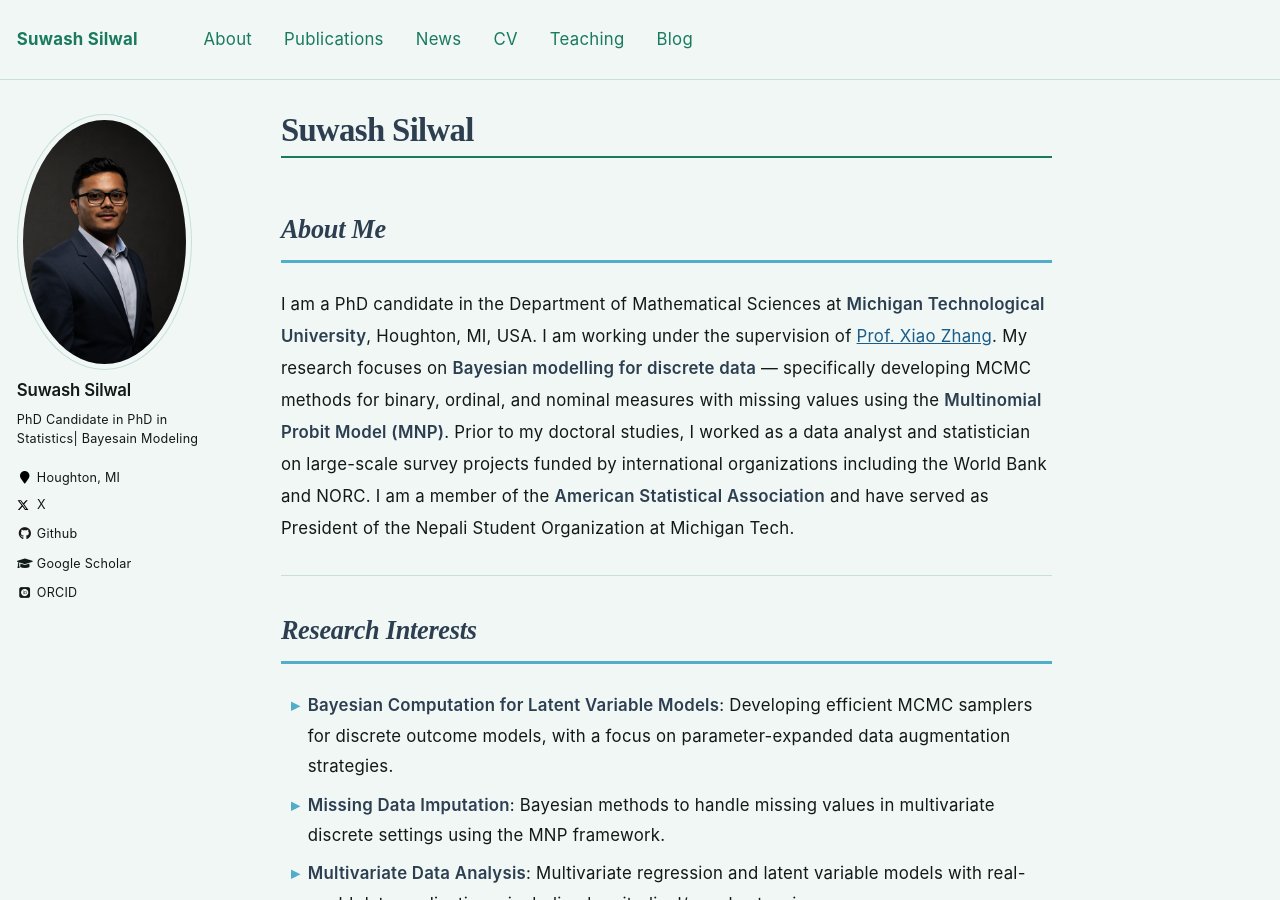
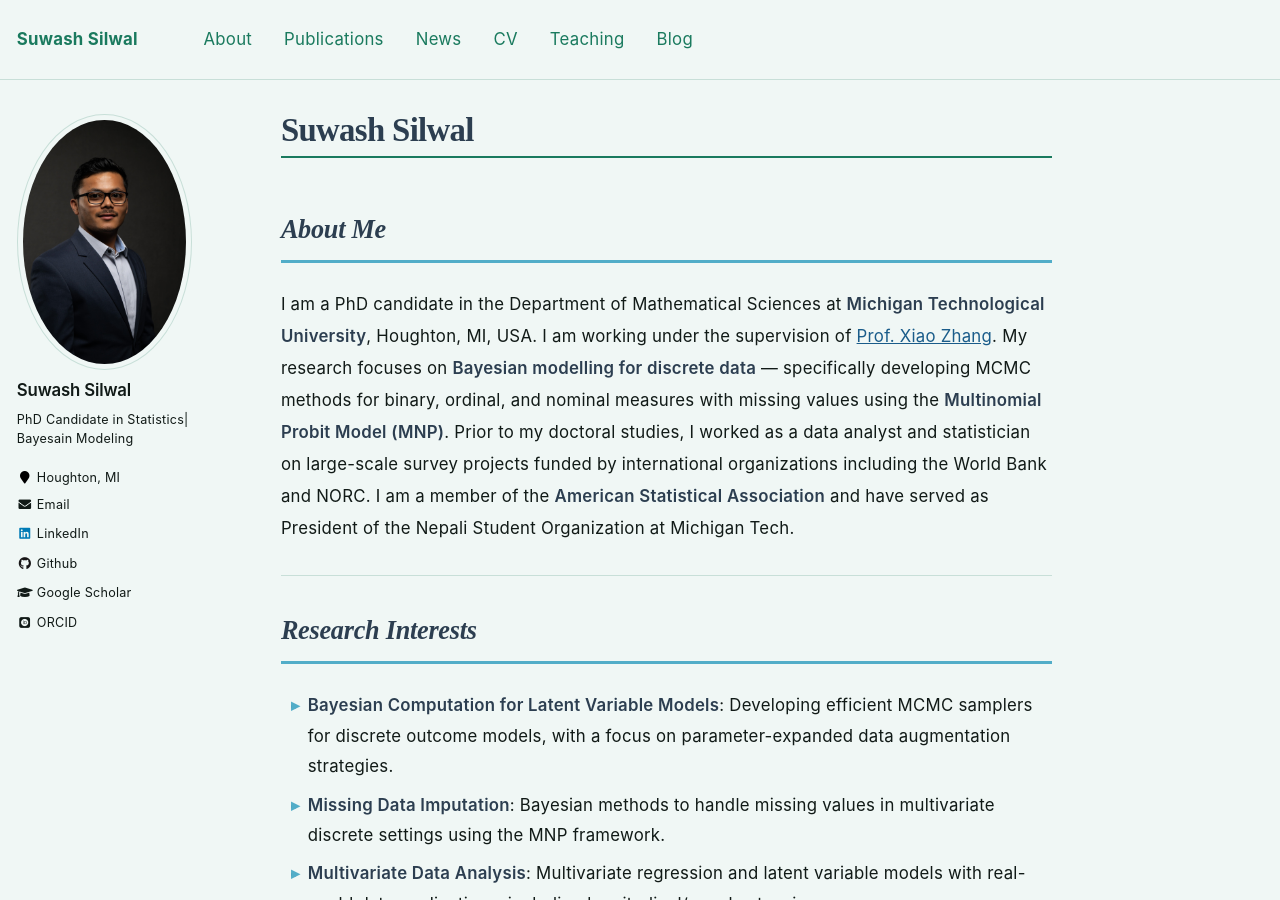
Before and after one commit to ssilwal050/ssilwal050.github.io, a Jekyll site: the page built from _pages/about.md, in a window 1280 px wide and 900 px high. Built offline with Jekyll 4.4.1, drawn with Linux system fonts in a browser that asks for light colours; some web fonts are replaced; part of the change alters nothing that is shown.

Commit message:
update profile

```diff
--- a/_config.yml
+++ b/_config.yml
@@ -10,7 +10,7 @@ locale                   : "en-US"
 title                    : "Suwash Silwal"
 title_separator          : "-"
 name                     : &name "Suwash Silwal"
-description              : &description "PhD Candidate in Statistics at Michigan Technological University | Research in Deep Learning for Software Engineering, Interpretable AI, and Large Language Models"
+description              : &description "PhD Candidate in Statistics at Michigan Technological University | Bayesian Modeling | MCMC Methods | Missing Data Imputation"
 url                      : https://ssilwal050.github.io # the base hostname & protocol for your site e.g. "https://mmistakes.github.io"
 baseurl                  : "" # the subpath of your site, e.g. "/blog"
 repository               : "ssilwal050.github.io"
@@ -57,7 +57,7 @@ yandex_site_verification :
 
 # Social Sharing
 twitter:
-  username               : &twitter
+  username               :
 facebook:
   username               :
   app_id                 :
@@ -66,9 +66,13 @@ og_image                 :  # Open Graph/Twitter default site image
 # For specifying social profiles
 # - https://developers.google.com/structured-data/customize/social-profiles
 social:
-  type                   : # Person or Organization (defaults to Person)
-  name                   : # If the user or organization name differs from the site's name
+  type                   : Person # Person or Organization (defaults to Person)
+  name                   : "Suwash Silwal" # If the user or organization name differs from the site's name
   links: # An array of links to social media profiles
+    - "https://www.linkedin.com/in/suwash"
+    - "https://github.com/ssilwal050"
+    - "https://scholar.google.com/citations?user=BsC5DE0AAAAJ&hl=en"
+    - "https://orcid.org/0009-0008-4489-7733"
 
 
 # Analytics
@@ -82,11 +86,11 @@ analytics:
 author:
   name             : "Suwash Silwal"
   avatar           : "prof_pic.jpg"
-  bio              : "PhD Candidate in PhD in Statistics| Bayesain Modeling"
+  bio              : "PhD Candidate in Statistics| Bayesain Modeling"
   location         : "Houghton, MI"
   employer         :
-  googlescholar    : "https://scholar.google.com/citations?user=BsC5DE0AAAAJ&hl=en"
-  email            :
+  googlescholar    : "https://scholar.google.com/citations?user=RZAbmdMAAAAJ&hl=en"
+  email            : "suwashs@mtu.edu"
   researchgate     :  # example: "https://www.researchgate.net/profile/yourprofile"
   uri              :
   bitbucket        :
@@ -101,14 +105,14 @@ author:
   instagram        :
   impactstory      : #"https://profiles.impactstory.org/u/xxxx-xxxx-xxxx-xxxx"
   lastfm           :
-  linkedin         :
-  orcid            : "https://orcid.org/0009-0008-4489-7733"
+  linkedin         : "suwash"         # → links to linkedin.com/in/suwash
+  orcid            : "https://orcid.org/0009-0004-6208-4374"
   pinterest        :
   soundcloud       :
   stackoverflow    : # http://stackoverflow.com/users/123456/username
   steam            :
   tumblr           :
-  twitter          : "#"
+  twitter          :
   vine             :
   weibo            :
   xing             :
@@ -254,7 +258,7 @@ sass:
 permalink: /:categories/:title/
 # paginate: 5 # amount of posts to show
 # paginate_path: /page:num/
-timezone: America/Los_Angeles # http://en.wikipedia.org/wiki/List_of_tz_database_time_zones
+timezone: America/Detroit # http://en.wikipedia.org/wiki/List_of_tz_database_time_zones
 
 
 # Plugins
```
